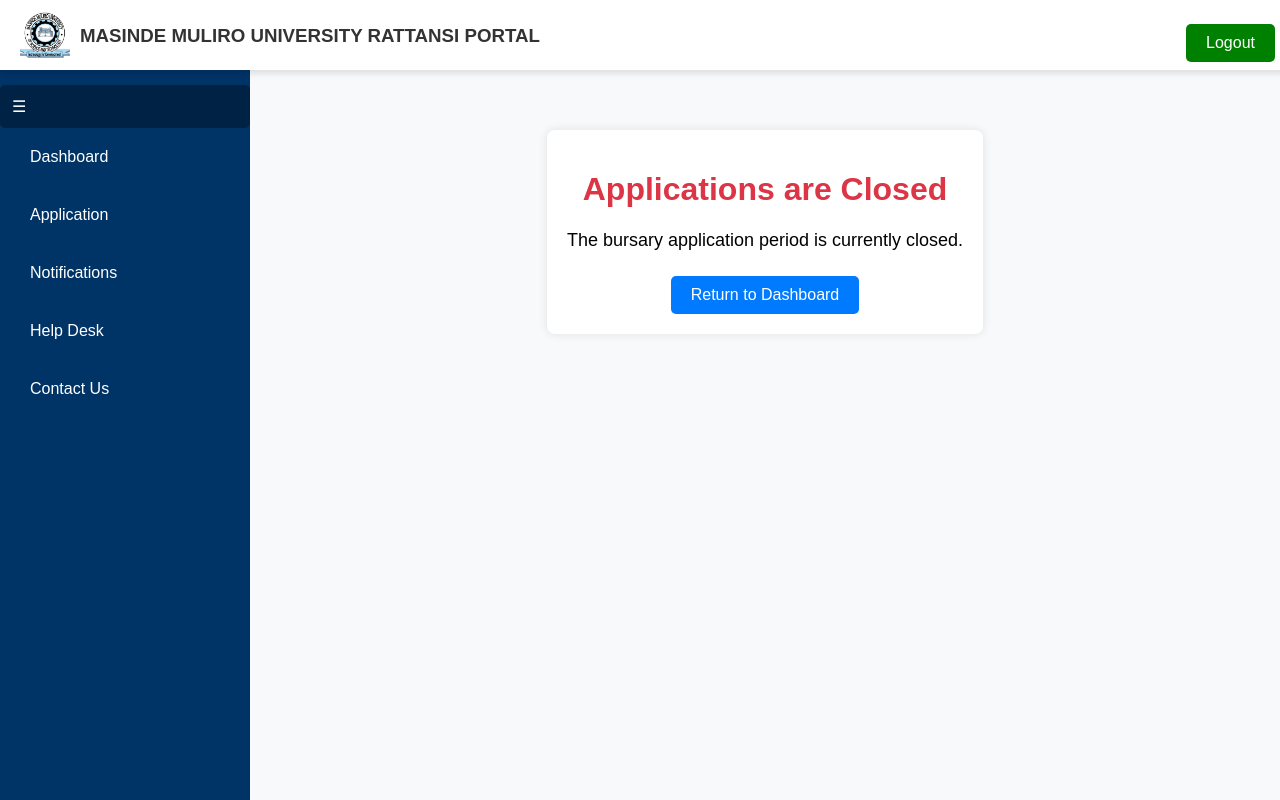
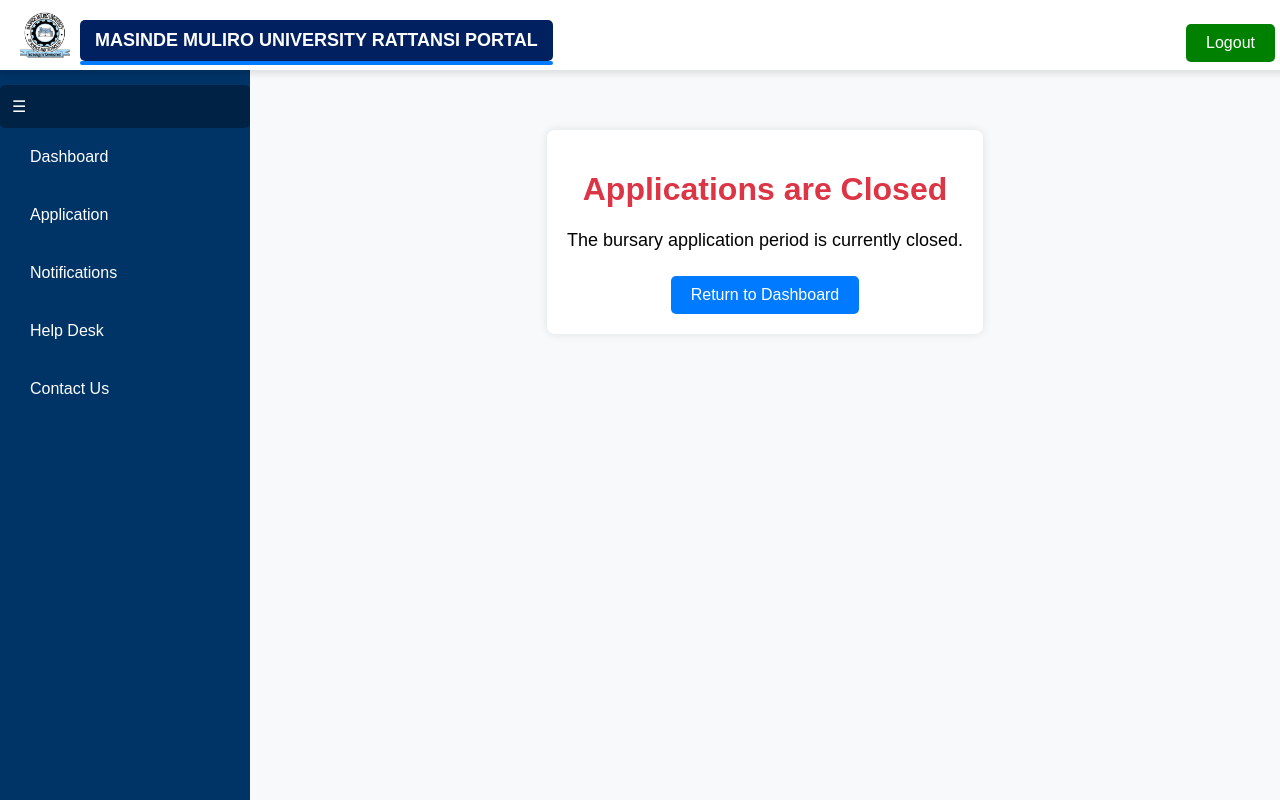
Before and after one commit to mwita32/Online-bursary-application-portal, a Django app: page /students/student_application/ in a window 1280 px wide. Run offline with Django 5.2, Linux system fonts and the light colour scheme; data that the repository does not hold is empty.

Commit message:
sevent commit

```diff
--- a/static/css/application.css
+++ b/static/css/application.css
@@ -4,21 +4,33 @@ body {
     margin: 40px;
     background-color: #f5f5f5;
 }
-.container {
+.form-section {
     background-color: white;
     padding: 20px;
-    max-width: 700px;
-    margin: auto;
+    margin-bottom: 20px;
     border-radius: 8px;
     box-shadow: 0 0 10px rgba(0, 0, 0, 0.1);
 }
 h2, h3 {
-    color: #333;
-    margin-top: 20px;
+    color: #fff; /* White text for headings */
+    margin: 20px 0 10px; /* Adjust margin for spacing */
+    padding: 10px 15px;
+    background-color: #002060; /* Dark blue background */
+    border-radius: 5px;
+    display: inline-block;
+    font-size: 18px;
+    position: relative; /* Necessary for the pseudo-element */
 }
-h2 {
-    border-bottom: 2px solid #007BFF;
-    padding-bottom: 10px;
+h2::after, h3::after {
+    content: '';
+    display: block;
+    width: 100%;
+    height: 4px;
+    background-color: #007BFF; /* Blue underline */
+    border-radius: 2px;
+    position: absolute;
+    bottom: -4px;
+    left: 0;
 }
 .instructions {
     font-size: 14px;
@@ -29,13 +41,6 @@ h2 {
     border: 1px solid #b3d3ff;
     padding: 15px;
     border-radius: 5px;
-}
-.form-section {
-    margin-bottom: 30px;
-    padding: 20px;
-    border: 1px solid #ddd;
-    border-radius: 8px;
-    background-color: #f9f9f9;
 }
 .form-row {
     display: flex;
@@ -86,3 +91,10 @@ button:hover {
     height: 16px;
     margin: 0;
 }
+a {
+    text-decoration: none;
+    color: #007BFF;
+}
+a:hover {
+    text-decoration: underline;
+}
```
Also changed, not shown: students/templates/student_application.html (+3 -6 lines).
